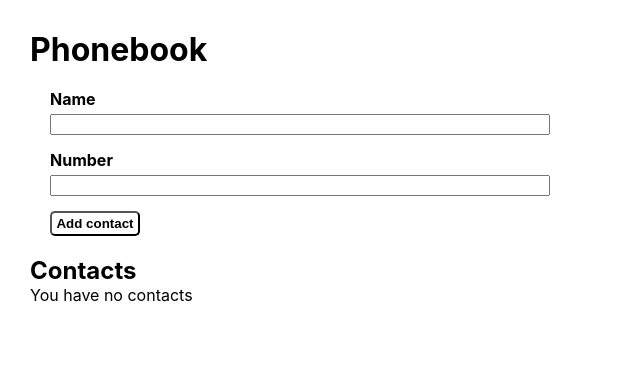
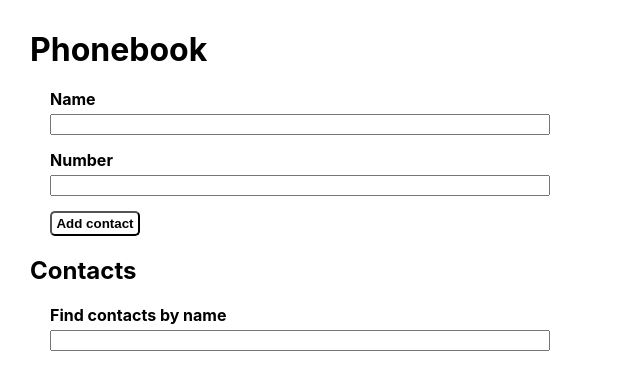
Before and after one commit to Pavel-1988/goit-react-hw-07-phonebook, a React (Create React App) app: page / in a window 1280 px wide. Shown: the top 390 px of the page, without its empty margins (0-640 px from the left). Built offline with nearby package versions, Linux system fonts and the light colour scheme; no server answers.

Commit message:
Update App

```diff
--- a/src/components/App.jsx
+++ b/src/components/App.jsx
@@ -12,7 +12,7 @@ export const App = () => {
         <h1>Phonebook</h1>
         <ContactForm />
         <h2>Contacts</h2>
-        {contacts.length > 0 ? (
+        {/* {contacts.length > 0 ? (
           <>
             {isLoading && <p>Loading ...</p>}
              <Filter />
@@ -21,10 +21,10 @@ export const App = () => {
         ) : (
             <p>You have no contacts</p>
         )
-      }
+      } */}
 
-      {/* <Filter />
-      <ContactList /> */}
+      <Filter />
+      <ContactList />
 
       </>
     )
```
